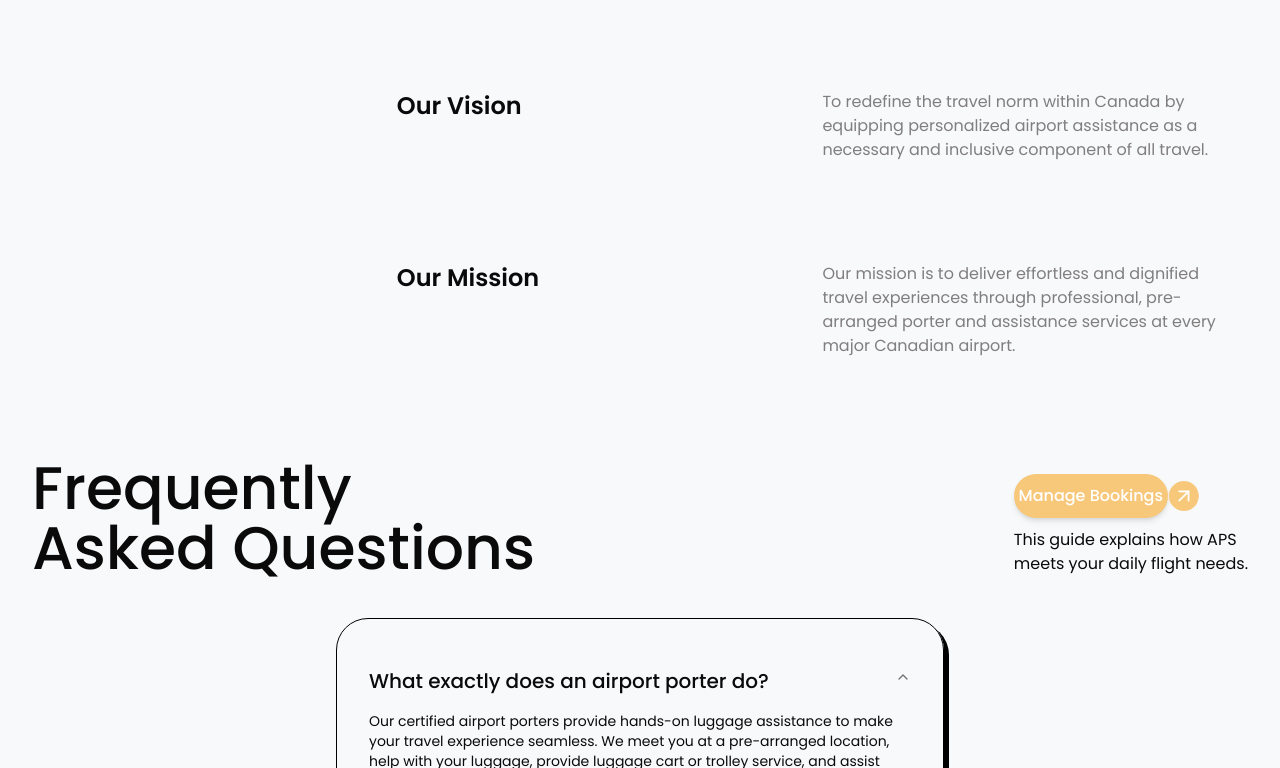
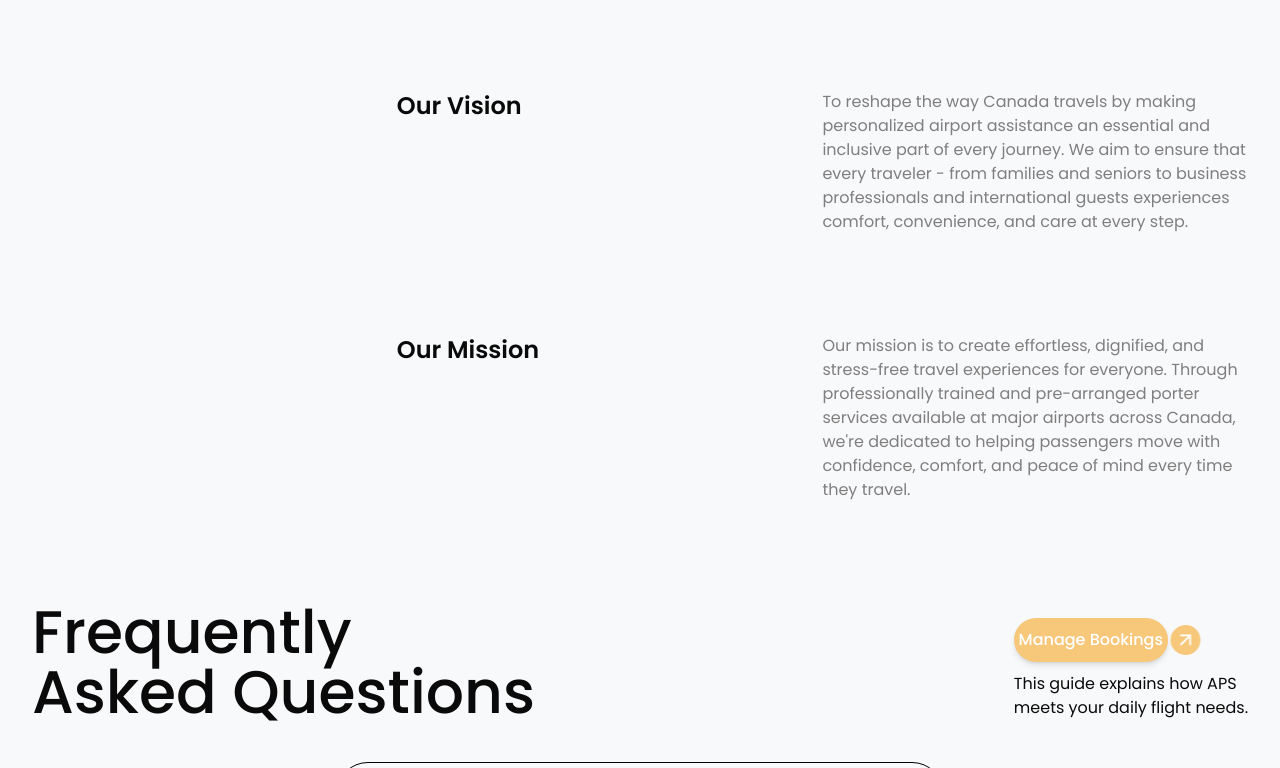
Before and after one commit to AjayRajNegi/APS, a Next.js app: page /about in a window 1280 px wide. Shown: the part 1252-2020 px from the top of the page. Built offline with nearby package versions, Linux system fonts and the light colour scheme.

Commit message:
basic content

```diff
--- a/next.config.ts
+++ b/next.config.ts
@@ -2,13 +2,11 @@ import type { NextConfig } from "next";
 
 const nextConfig: NextConfig = {
   /* config options here */
-  //output: "export",
   images: {
     remotePatterns: [
       {
-        protocol: "http",
-        hostname: "127.0.0.1",
-        port: "8000",
+        protocol: "https",
+        hostname: "api.airportporterservice.ca",
         pathname: "/storage/**",
       },
     ],
--- a/src/app/about/page.tsx
+++ b/src/app/about/page.tsx
@@ -74,17 +74,22 @@ export default function About() {
             <div className="mb-[100px] flex">
               <p className="w-1/2 text-2xl font-semibold">Our Vision</p>
               <p className="w-1/2 text-[#807e7e]">
-                To redefine the travel norm within Canada by equipping
-                personalized airport assistance as a necessary and inclusive
-                component of all travel.
+                To reshape the way Canada travels by making personalized airport
+                assistance an essential and inclusive part of every journey. We
+                aim to ensure that every traveler - from families and seniors to
+                business professionals and international guests experiences
+                comfort, convenience, and care at every step.
               </p>
             </div>
             <div className="mb-[100px] flex">
               <p className="w-1/2 text-2xl font-semibold">Our Mission</p>
               <p className="w-1/2 text-[#807e7e]">
-                Our mission is to deliver effortless and dignified travel
-                experiences through professional, pre-arranged porter and
-                assistance services at every major Canadian airport.
+                Our mission is to create effortless, dignified, and stress-free
+                travel experiences for everyone. Through professionally trained
+                and pre-arranged porter services available at major airports
+                across Canada, we&apos;re dedicated to helping passengers move
+                with confidence, comfort, and peace of mind every time they
+                travel.
               </p>
             </div>
           </div>
--- a/src/app/airports/[slug]/page.tsx
+++ b/src/app/airports/[slug]/page.tsx
@@ -15,23 +15,23 @@ async function getAirport(slug: string) {
   }
 }
 
-export async function generateStaticParams() {
-  try {
-    const res = await fetch(
-      `${process.env.NEXT_PUBLIC_BACKEND_URI}/api/airport/country-list`,
-      { cache: "force-cache" },
-    );
-    if (!res.ok) throw new Error("Failed to fetch slugs");
-    const countries = await res.json();
+// export async function generateStaticParams() {
+//   try {
+//     const res = await fetch(
+//       `${process.env.NEXT_PUBLIC_BACKEND_URI}/api/airport/country-list`,
+//       { cache: "force-cache" },
+//     );
+//     if (!res.ok) throw new Error("Failed to fetch slugs");
+//     const countries = await res.json();
 
-    return countries.map((c: { slug: string }) => ({
-      slug: c.slug,
-    }));
-  } catch (error) {
-    console.error("Error fetching static params:", error);
-    return [];
-  }
-}
+//     return countries.map((c: { slug: string }) => ({
+//       slug: c.slug,
+//     }));
+//   } catch (error) {
+//     console.error("Error fetching static params:", error);
+//     return [];
+//   }
+// }
 
 export default async function IndividualAirportsPage({
   params,
--- a/src/app/blogs/[slug]/page.tsx
+++ b/src/app/blogs/[slug]/page.tsx
@@ -98,24 +98,24 @@ async function getBlog(slug: string): Promise<Blog | null> {
   }
 }
 
-export async function generateStaticParams() {
-  try {
-    const res = await fetch(
-      `${process.env.NEXT_PUBLIC_BACKEND_URI}/api/blogs`,
-      { cache: "force-cache" },
-    );
-    if (!res.ok) throw new Error("Failed to fetch blog list");
+// export async function generateStaticParams() {
+//   try {
+//     const res = await fetch(
+//       `${process.env.NEXT_PUBLIC_BACKEND_URI}/api/blogs`,
+//       { cache: "force-cache" },
+//     );
+//     if (!res.ok) throw new Error("Failed to fetch blog list");
 
-    const blogs: Blog[] = await res.json();
+//     const blogs: Blog[] = await res.json();
 
-    return blogs.map((b) => ({
-      slug: b.slug,
-    }));
-  } catch (error) {
-    console.error("Error fetching static params:", error);
-    return [];
-  }
-}
+//     return blogs.map((b) => ({
+//       slug: b.slug,
+//     }));
+//   } catch (error) {
+//     console.error("Error fetching static params:", error);
+//     return [];
+//   }
+// }
 
 export default async function IndividualBlogPage({
   params,
--- a/src/app/components/Collapsible.tsx
+++ b/src/app/components/Collapsible.tsx
@@ -9,25 +9,25 @@ import { ChevronDownIcon } from "lucide-react";
 const services = [
   {
     title: "TROLLEY",
-    desc: "Lorem ipsum dolor sit amet consectetur adipisicing elit. Libero, obcaecati? Maiores totam porro facere, quam explicabo recusandae vero? Enim, aspernatur accusamus expedita laborum quam sapiente dolore fuga labore rerum debitis. Lorem ipsum dolor sit amet consectetur adipisicing elit. Asperiores fuga necessitatibus maxime quod consectetur rem, officia quas harum dignissimos, ut ducimus cumque quos nesciunt consequuntur cupiditate nemo minus itaque soluta?",
+    desc: "Traveling with heavy luggage can be stressful, but our trolley service makes it effortless. Our trained porters will handle your bags, wheel them through the airport, and ensure they reach your check-in or gate safely. From arrivals to departures, enjoy a smooth, hands-free experience so you can focus on your journey.",
     imageUrl: `url('/mainImage.png')`,
     imagePosition: "bottom",
   },
   {
     title: "MEET & ASSIST",
-    desc: "Lorem ipsum dolor sit amet consectetur adipisicing elit. Libero, obcaecati? Maiores totam porro facere, quam explicabo recusandae vero? Enim, aspernatur accusamus expedita laborum quam sapiente dolore fuga labore rerum debitis. Lorem ipsum dolor sit amet consectetur adipisicing elit. Asperiores fuga necessitatibus maxime quod consectetur rem, officia quas harum dignissimos, ut ducimus cumque quos nesciunt consequuntur cupiditate nemo minus itaque soluta?",
+    desc: "Skip the airport stress with our personalized Meet & Assist service. A professional porter will greet you at the terminal, guide you through check-in, security, and immigration, and even help you with lounge access if needed. Perfect for first-time travelers, business trips, or anyone looking for a seamless airport experience.",
     imageUrl: `url('/mainImage.png')`,
     imagePosition: "top",
   },
   {
     title: "LUGGAGE",
-    desc: "Lorem ipsum dolor sit amet consectetur adipisicing elit. Libero, obcaecati? Maiores totam porro facere, quam explicabo recusandae vero? Enim, aspernatur accusamus expedita laborum quam sapiente dolore fuga labore rerum debitis. Lorem ipsum dolor sit amet consectetur adipisicing elit. Asperiores fuga necessitatibus maxime quod consectetur rem, officia quas harum dignissimos, ut ducimus cumque quos nesciunt consequuntur cupiditate nemo minus itaque soluta?",
+    desc: "Say goodbye to the hassle of managing multiple bags. Our luggage assistance service covers carrying, transferring, and organizing your bags with care. Whether you're connecting flights, arriving, or departing, our porters ensure your belongings are safe, secure, and delivered right to your destination.",
     imageUrl: `url('/mainImage.png')`,
     imagePosition: "center",
   },
   {
     title: "LAUNGE",
-    desc: "Lorem ipsum dolor sit amet consectetur adipisicing elit. Libero, obcaecati? Maiores totam porro facere, quam explicabo recusandae vero? Enim, aspernatur accusamus expedita laborum quam sapiente dolore fuga labore rerum debitis. Lorem ipsum dolor sit amet consectetur adipisicing elit. Asperiores fuga necessitatibus maxime quod consectetur rem, officia quas harum dignissimos, ut ducimus cumque quos nesciunt consequuntur cupiditate nemo minus itaque soluta?",
+    desc: "Relax in style with our lounge access service. While our porters handle your luggage and airport navigation, you can unwind in comfort, enjoy refreshments, and catch up on work or rest before your flight. Combine convenience and luxury for a truly stress-free airport experience.",
     imageUrl: `url('/mainImage.png')`,
     imagePosition: "top",
   },
--- a/src/app/contact/page.tsx
+++ b/src/app/contact/page.tsx
@@ -16,12 +16,12 @@ export default function Contact() {
         <div className="space-y-6 text-base sm:text-lg">
           <div>
             <p className="text-sm text-gray-400">Phone</p>
-            <p className="font-semibold">+91 9824688721</p>
+            <p className="font-semibold">+91 95999 93820</p>
           </div>
 
           <div>
             <p className="text-sm text-gray-400">Email</p>
-            <p className="font-semibold">hello@aps.com</p>
+            <p className="font-semibold">info@airportporterservice.ca</p>
           </div>
 
           {/* <div>
@@ -38,8 +38,9 @@ export default function Contact() {
       <article className="flex w-full flex-col md:w-1/2">
         <div className="mb-8 text-sm text-gray-600 md:ml-auto md:w-3/4 lg:w-2/3">
           <TextEffect>
-            Lorem ipsum dolor sit amet consectetur adipisicing elit. Obcaecati
-            autem corporis quo illo aperiam consequuntur eveniet ipsam.
+            We&apos;d love to hear from you! Whether you have questions about
+            our airport porter services, want to make a booking, or need
+            assistance during your travel, our team is always ready to help
           </TextEffect>
         </div>
 
--- a/src/app/services/page.tsx
+++ b/src/app/services/page.tsx
@@ -16,8 +16,10 @@ export default function ServicesPage() {
             <div className="h-1 w-1.5 rounded-full bg-black" />
           </div>
           <p className="order-2 w-[80%] md:order-3 md:w-[25%]">
-            Lorem ipsum dolor sit amet consectetur, adipisicing elit. Aspernatur
-            accusantium voluptatum adipisci ab dolor provident veniam quasi eos
+            Our friendly customer support team is available to answer your
+            queries and provide guidance on selecting the right service for your
+            travel needs. We strive to respond promptly and ensure your journey
+            is smooth from start to finish
           </p>
         </div>
       </article>
```
